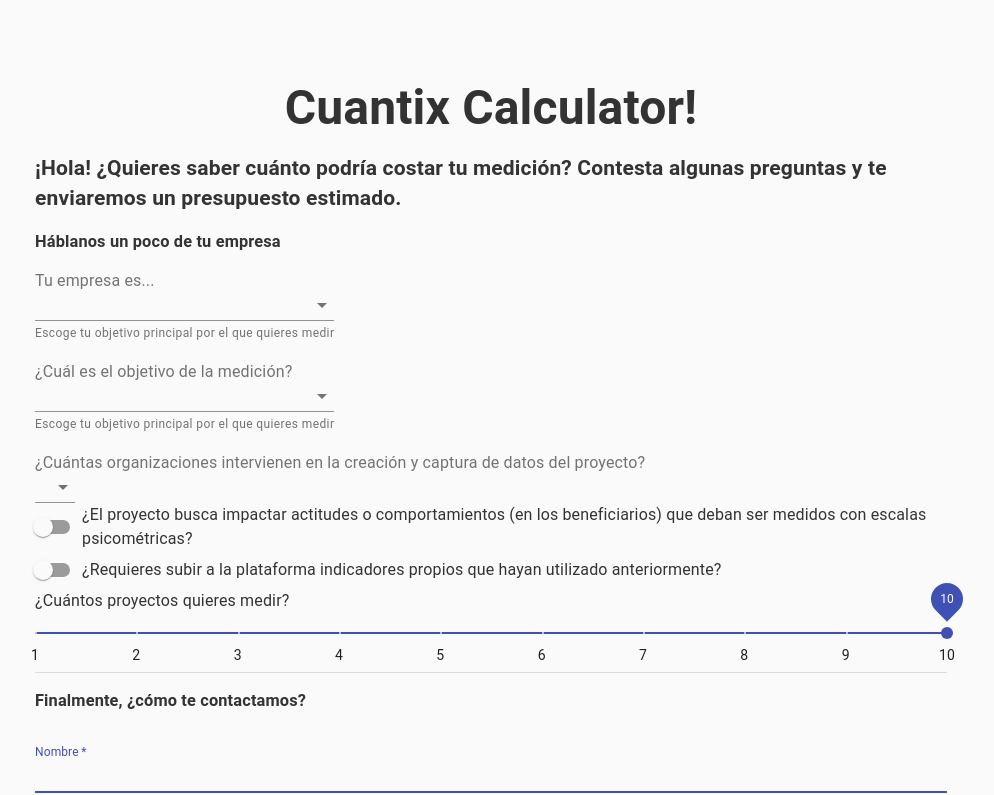
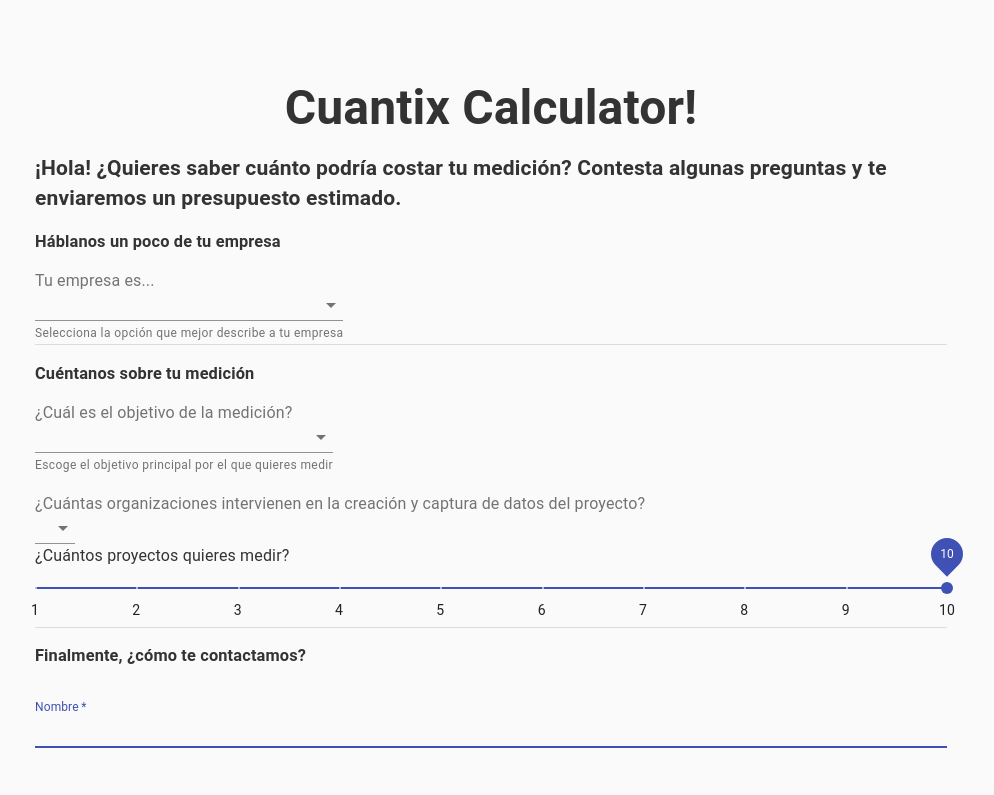
Before and after one commit to fontcuberta/calculator, a Next.js app: page / in a window 1280 px wide. Shown: the top 795 px of the page, without its empty margins (149-1143 px from the left). Built offline with nearby package versions, Linux system fonts and the light colour scheme.

Commit message:
Configuring survey

```diff
--- a/pages/index.js
+++ b/pages/index.js
@@ -7,14 +7,13 @@
 
 const Home = () => {
   const [customerName, setCustomerName] = useState('')
+  const [companyType, setCompanyType] = useState('')
   const [customerLastname, setCustomerLastname] = useState('')
   const [customerEmail, setCustomerEmail] = useState('')
   const [customerPhone, setCustomerPhone] = useState('')
   const [customerCountry, setCustomerCountry] = useState('')
   const [numberOfOrganizations, setNumberOfOrganizations] = useState('')
   const [measureGoal, setMeasureGoal] = useState('')
-  const [ifPsychometrics, setIfPsychometrics] = useState(false)
-  const [ifOwnIndicators, setIfOwnIndicators] = useState(false)
 
   const marks = new Array(10)
     .fill(0)
@@ -59,25 +58,27 @@
               </InputLabel>
               <FormControl>
                 <Select
-                  id="measureGoal"
-                  value={measureGoal}
-                  onChange={setMeasureGoal}
+                  id="companyType"
+                  value={companyType}
+                  onChange={setCompanyType}
                 >
-                  <MenuItem value={"Multinacional / Corporación"}>
+                  <MenuItem value="Multinacional / Corporación">
                     Multinacional / Corporación
                   </MenuItem>
-                  <MenuItem value={"Empresa"}>
+                  <MenuItem value="Empresa">
                     Empresa
                   </MenuItem>
-                  <MenuItem value={"NGO"}>
+                  <MenuItem value="NGO">
                     NGO
                   </MenuItem>
                 </Select>
                 <FormHelperText>
-                  Escoge tu objetivo principal por el que quieres medir
+                  Selecciona la opción que mejor describe a tu empresa
                 </FormHelperText>
               </FormControl>
             </div>
+            <Divider />
+            <h3>Cuéntanos sobre tu medición</h3>
             <div className ="selector">
               <InputLabel>
                   ¿Cuál es el objetivo de la medición?
@@ -88,24 +89,24 @@
                   value={measureGoal}
                   onChange={setMeasureGoal}
                 >
-                  <MenuItem value={"Influir en políticas públicas"}>
+                  <MenuItem value="Influir en políticas públicas">
                     Influir en políticas públicas
                   </MenuItem>
-                  <MenuItem value={"Tomar decisiones de inversión"}>
+                  <MenuItem value="Tomar decisiones de inversión">
                     Tomar decisiones de inversión
                   </MenuItem>
-                  <MenuItem value={"Levantar fondos"}>
+                  <MenuItem value="Levantar fondos">
                     Levantar fondos
                   </MenuItem>
-                  <MenuItem value={"Demostrar el retorno"}>
+                  <MenuItem value="Demostrar el retorno">
                     Demostrar el retorno
                   </MenuItem>
-                  <MenuItem value={"Conocer insights o necesidades"}>
+                  <MenuItem value="Conocer insights o necesidades">
                     Conocer insights o necesidades
                   </MenuItem>
                 </Select>
                 <FormHelperText>
-                  Escoge tu objetivo principal por el que quieres medir
+                  Escoge el objetivo principal por el que quieres medir
                 </FormHelperText>
               </FormControl>
             </div>
@@ -119,36 +120,24 @@
                   value={numberOfOrganizations}
                   onChange={setNumberOfOrganizations}
                 >
-                  <MenuItem value={"Solo una (organización ejecutora)"}>
+                  <MenuItem value="Solo una (organización ejecutora)">
                     Solo una (organización ejecutora)
                   </MenuItem>
-                  <MenuItem value={"De 2 a 4"}>
+                  <MenuItem value="De 2 a 4">
                     De 2 a 4
                   </MenuItem>
-                  <MenuItem value={"5 a 10"}>
+                  <MenuItem value="5 a 10">
                     5 a 10
                   </MenuItem>
-                  <MenuItem value={"10 a 20"}>
+                  <MenuItem value="10 a 20">
                     10 a 20
                   </MenuItem>
-                  <MenuItem value={"Más de 20"}>
+                  <MenuItem value="Más de 20">
                     Más de 20
                   </MenuItem>
                 </Select>
               </FormControl>
             </div>
-            <FormGroup>
-              <FormControlLabel
-                control={<Switch checked={ifPsychometrics} onChange={toggleIfPsychometrics} />}
-                label="¿El proyecto busca impactar actitudes o comportamientos (en los beneficiarios) que deban ser medidos con escalas psicométricas?"
-              />
-            </FormGroup>
-            <FormGroup>
-              <FormControlLabel
-                control={<Switch checked={ifOwnIndicators} onChange={toggleIfOwnIndicators} />}
-                label="¿Requieres subir a la plataforma indicadores propios que hayan utilizado anteriormente?"
-              />
-            </FormGroup>
             <Typography id="discrete-slider-always" gutterBottom>
               ¿Cuántos proyectos quieres medir?
             </Typography>
```
